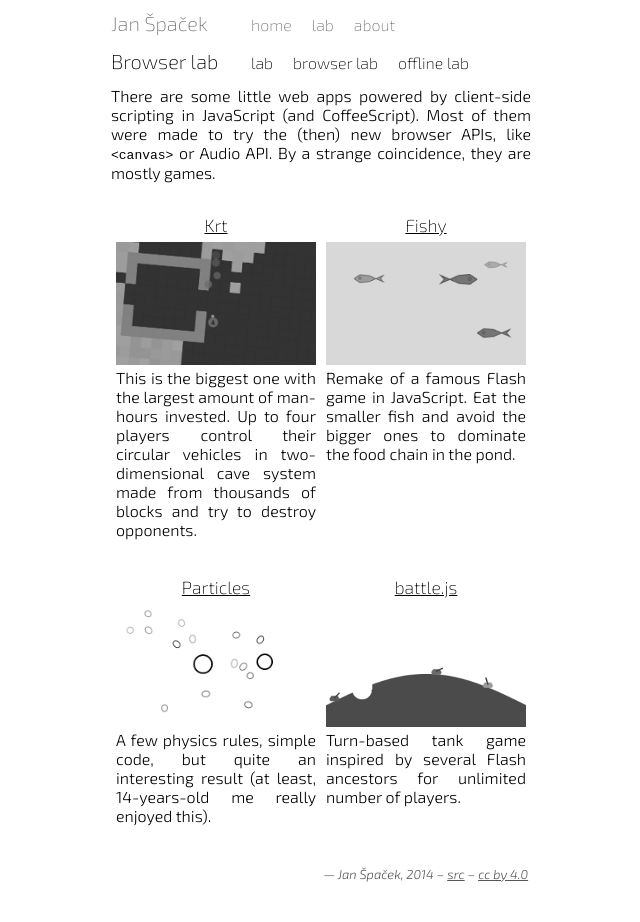
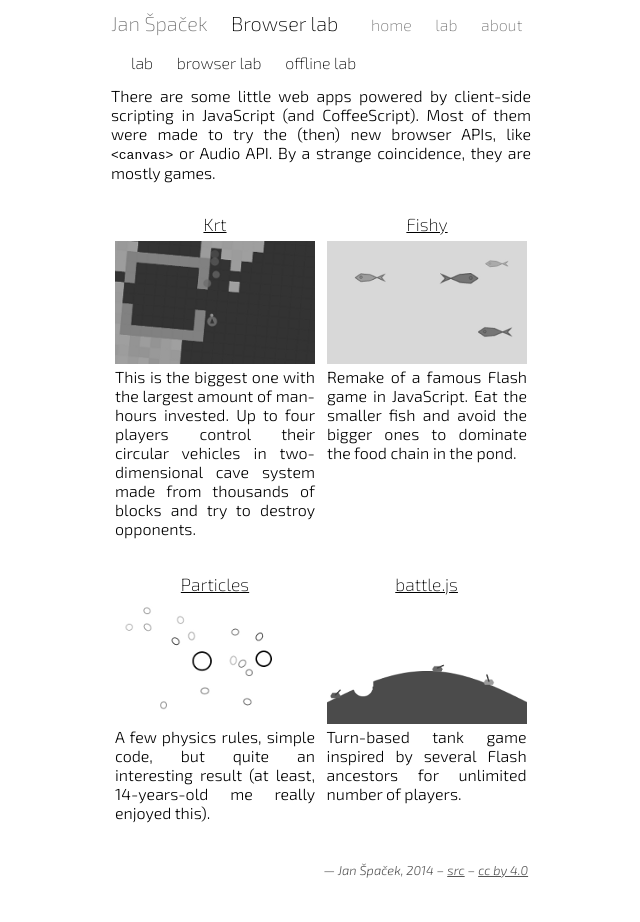
Before and after one commit to honzasp/honzasp.github.io, a Jekyll site: the page built from lab/browser.markdown, in a window 1280 px wide. Shown: the whole page, without its empty margins (319-959 px from the left). Built offline with Jekyll 4.4.1, drawn with Linux system fonts in a browser that asks for light colours; grey boxes are pictures that could not be loaded.

Commit message:
Replace CSS floats with inline-block

```diff
--- a/lab/browser.markdown
+++ b/lab/browser.markdown
@@ -9,49 +9,44 @@
 like `<canvas>` or Audio API. By a strange coincidence, they are mostly games.
 
 <div class="gallery">
-  <div class="row">
-    <div class="item">
-      <a href="/krt">
-        <h3>Krt</h3>
-        <img src="/img/thumb_krt.png" width="200" height="123" alt="Krt">
-      </a>
+  <div class="item">
+    <a href="/krt"><h3>Krt</h3>
+      <img src="/img/thumb_krt.png" width="200" height="123" alt="Krt">
+    </a>
 
-      <p>This is the biggest one with the largest amount of man-hours invested.
-        Up to four players control their circular vehicles in two-dimensional
-        cave system made from thousands of blocks and try to destroy
-        opponents.</p>
-    </div>
-
-    <div class="item">
-      <a href="/fishy">
-        <h3>Fishy</h3>
-        <img src="/img/thumb_fishy.png" width="200" height="123" alt="Fishy">
-      </a>
-
-      <p>Remake of a&nbsp;famous Flash game in JavaScript. Eat the smaller fish
-        and avoid the bigger ones to dominate the food chain in the pond.</p>
-    </div>
+    <p>This is the biggest one with the largest amount of man-hours invested.
+      Up to four players control their circular vehicles in two-dimensional
+      cave system made from thousands of blocks and try to destroy
+      opponents.</p>
   </div>
 
-  <div class="row">
-    <div class="item">
-      <a href="/particles">
-        <h3>Particles</h3>
-        <img src="/img/thumb_particles.png" width="200" height="123" alt="Particles">
-      </a>
+  <div class="item">
+    <a href="/fishy">
+      <h3>Fishy</h3>
+      <img src="/img/thumb_fishy.png" width="200" height="123" alt="Fishy">
+    </a>
 
-      <p>A&nbsp;few physics rules, simple code, but quite an interesting result
-        (at least, 14-years-old me really enjoyed this).</p>
-    </div>
+    <p>Remake of a&nbsp;famous Flash game in JavaScript. Eat the smaller fish
+      and avoid the bigger ones to dominate the food chain in the pond.</p>
+  </div>
 
-    <div class="item">
-      <a href="/battle.js">
-        <h3>battle.js</h3>
-        <img src="/img/thumb_battlejs.png" width="200" height="123" alt="battle.js">
-      </a>
+  <div class="item">
+    <a href="/particles">
+      <h3>Particles</h3>
+      <img src="/img/thumb_particles.png" width="200" height="123" alt="Particles">
+    </a>
 
-      <p>Turn-based tank game inspired by several Flash ancestors for unlimited
-      number of players.</p>
-    </div>
+    <p>A&nbsp;few physics rules, simple code, but quite an interesting result
+      (at least, 14-years-old me really enjoyed this).</p>
+  </div>
+
+  <div class="item">
+    <a href="/battle.js">
+      <h3>battle.js</h3>
+      <img src="/img/thumb_battlejs.png" width="200" height="123" alt="battle.js">
+    </a>
+
+    <p>Turn-based tank game inspired by several Flash ancestors for unlimited
+    number of players.</p>
   </div>
 </div>
--- a/style/main.css
+++ b/style/main.css
@@ -50,20 +50,18 @@
     float: left;
     min-width: 120px; }
   #main-header .main-menu, #main-header .sub-menu {
-    list-style-type: none; }
+    list-style-type: none;
+    display: inline-block; }
+    #main-header .main-menu li, #main-header .sub-menu li {
+      display: inline-block; }
     #main-header .main-menu a, #main-header .sub-menu a {
       font-size: 16px;
       line-height: 36px;
-      float: left;
-      text-align: center;
+      display: block;
       text-decoration: none;
       font-weight: 200;
       margin-left: 20px;
       margin-top: 2.2px; }
-    #main-header .main-menu:after, #main-header .sub-menu:after {
-      content: " ";
-      display: table;
-      clear: both; }
   #main-header .main-title, #main-header .main-menu a {
     color: #777; }
   #main-header .main-menu a:hover {
@@ -90,7 +88,7 @@
     font-size: 1.5em;
     font-weight: 200; }
     #content .crossroad > li {
-      float: left;
+      display: inline-block;
       margin-left: 0; }
     #content .crossroad > li:before {
       content: "—";
@@ -99,14 +97,11 @@
       position: static; }
     #content .crossroad > li:first-child:before {
       display: none; }
-    #content .crossroad:after {
-      content: " ";
-      display: table;
-      clear: both; }
   #content .gallery .item {
     width: 200px;
-    margin: 5px;
-    float: left; }
+    margin: 4px;
+    display: inline-block;
+    vertical-align: top; }
   #content .gallery .row:after {
     content: " ";
     display: table;
```
Also changed, not shown: style/main.scss (+10 -9 lines).
